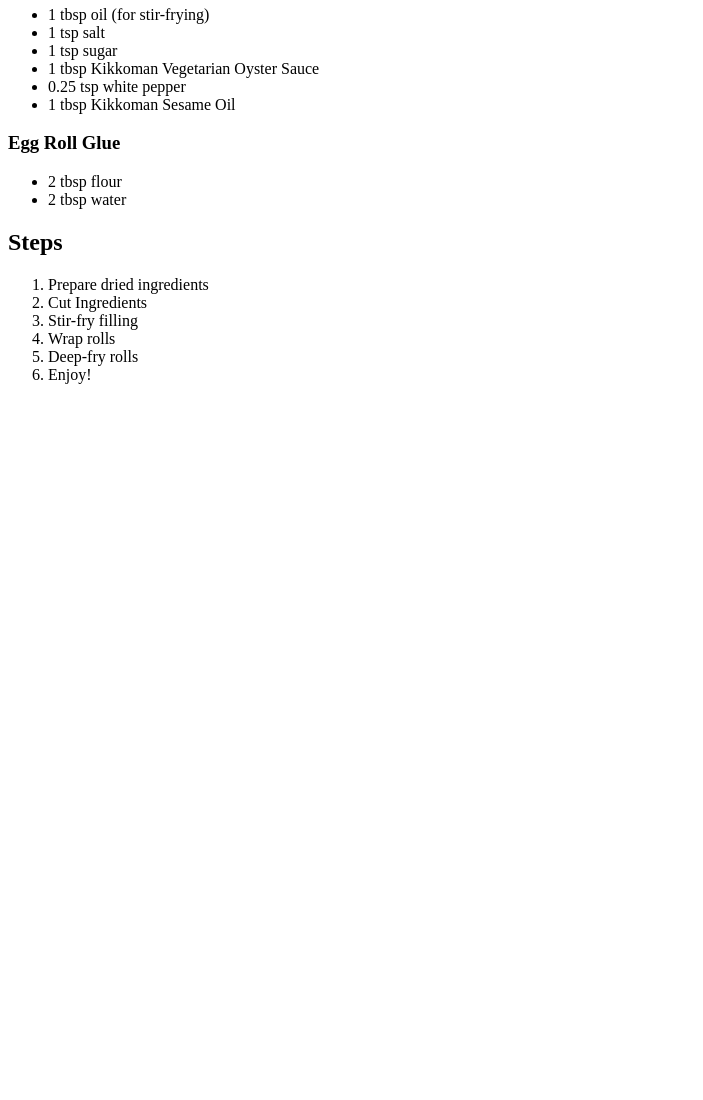
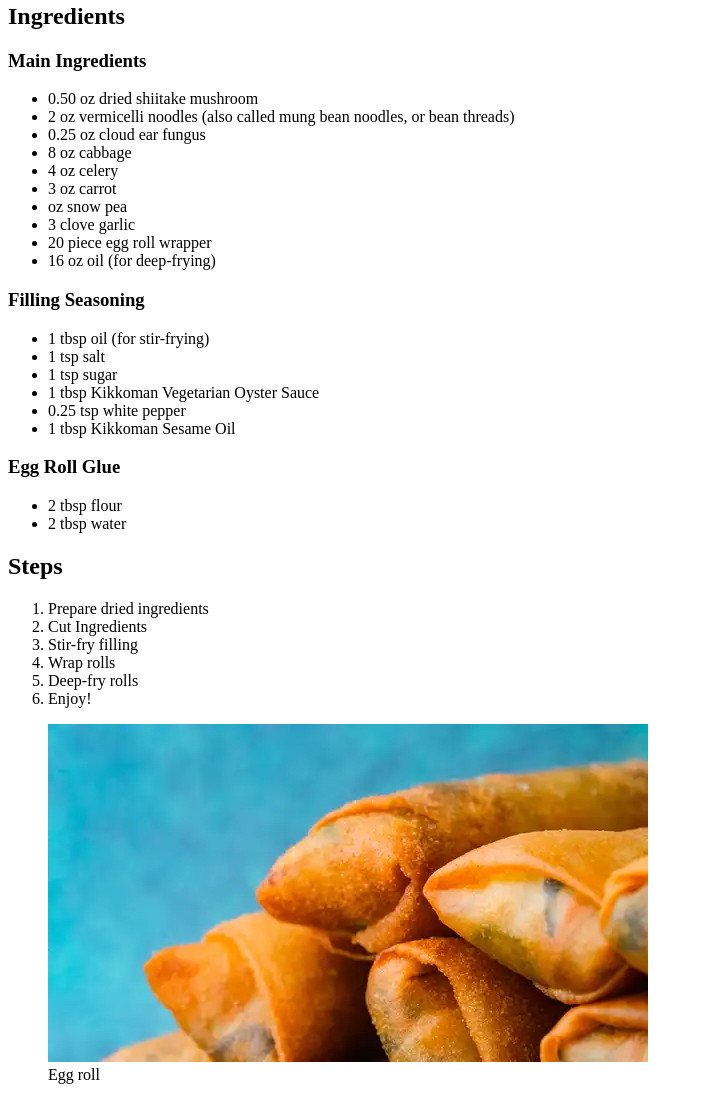
Before and after one commit to auleyAwesome/odin-recipes, a plain HTML site: page recipes/egg-rolls.html in a window 1280 px wide. Shown: the part 608-1708 px from the top of the page, without its empty margins (0-703 px from the left). Before the commit the page ends 1008 px from the top, so only its background shows below. Drawn offline with Linux system fonts and the light colour scheme.

Commit message:
fix_egg_roll_images

```diff
--- a/recipes/egg-rolls.html
+++ b/recipes/egg-rolls.html
@@ -8,7 +8,7 @@
     <body>
         <h1>Egg Rolls</h1>
             <figure>
-                <img src="img/egg-rolls.jpg" alt="Egg rolls">
+                <img src="img/egg-roll-1.jpg" alt="Egg rolls">
                 <figcaption>Egg Rolls</figcaption>
             </figure>
         <h2>Description</h2>
@@ -58,5 +58,10 @@
                     <li>Deep-fry rolls</li>
                     <li>Enjoy!</li>
                 </ol>
+        <figure>
+            <img src="img/egg-roll-2.jpg" alt="Egg roll">
+            <figcaption>Egg roll</figcaption>
+        </figure>
+
     </body>
 </html>
```
